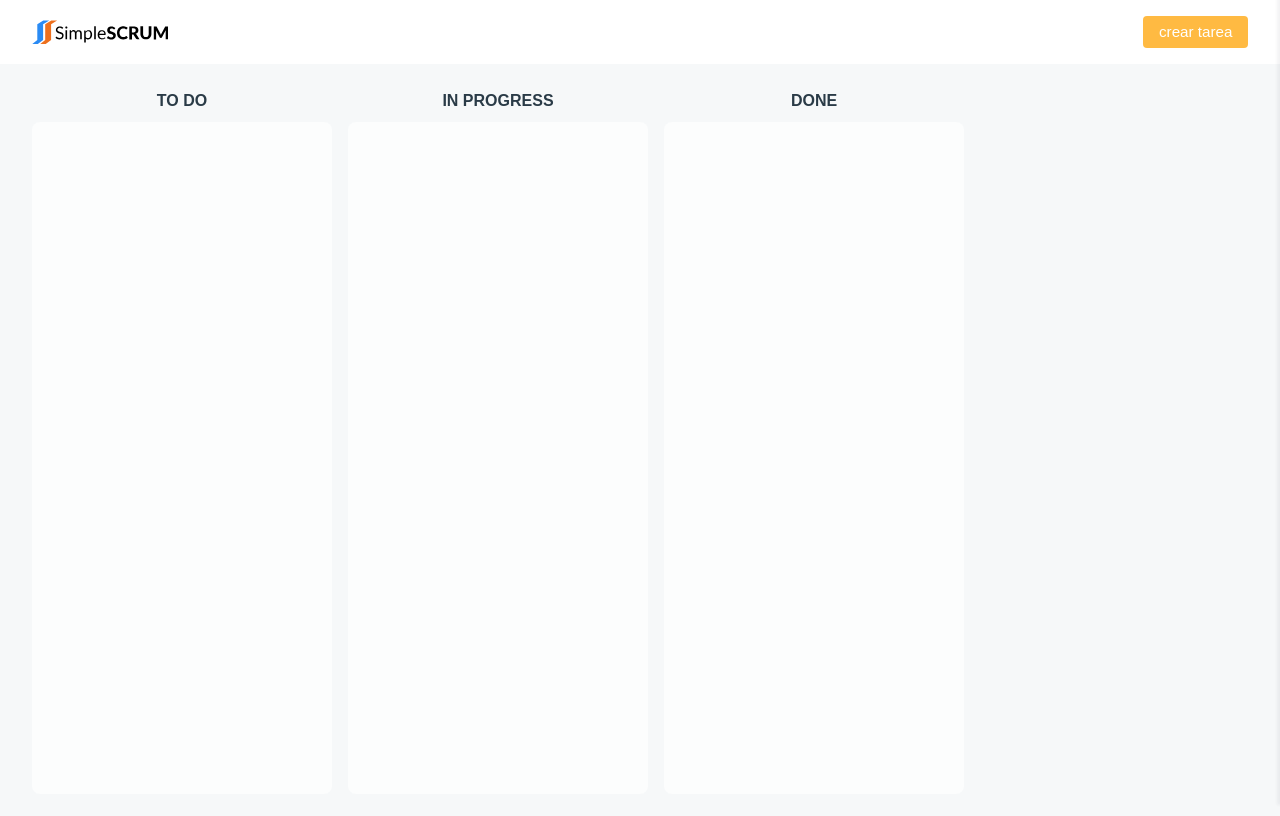
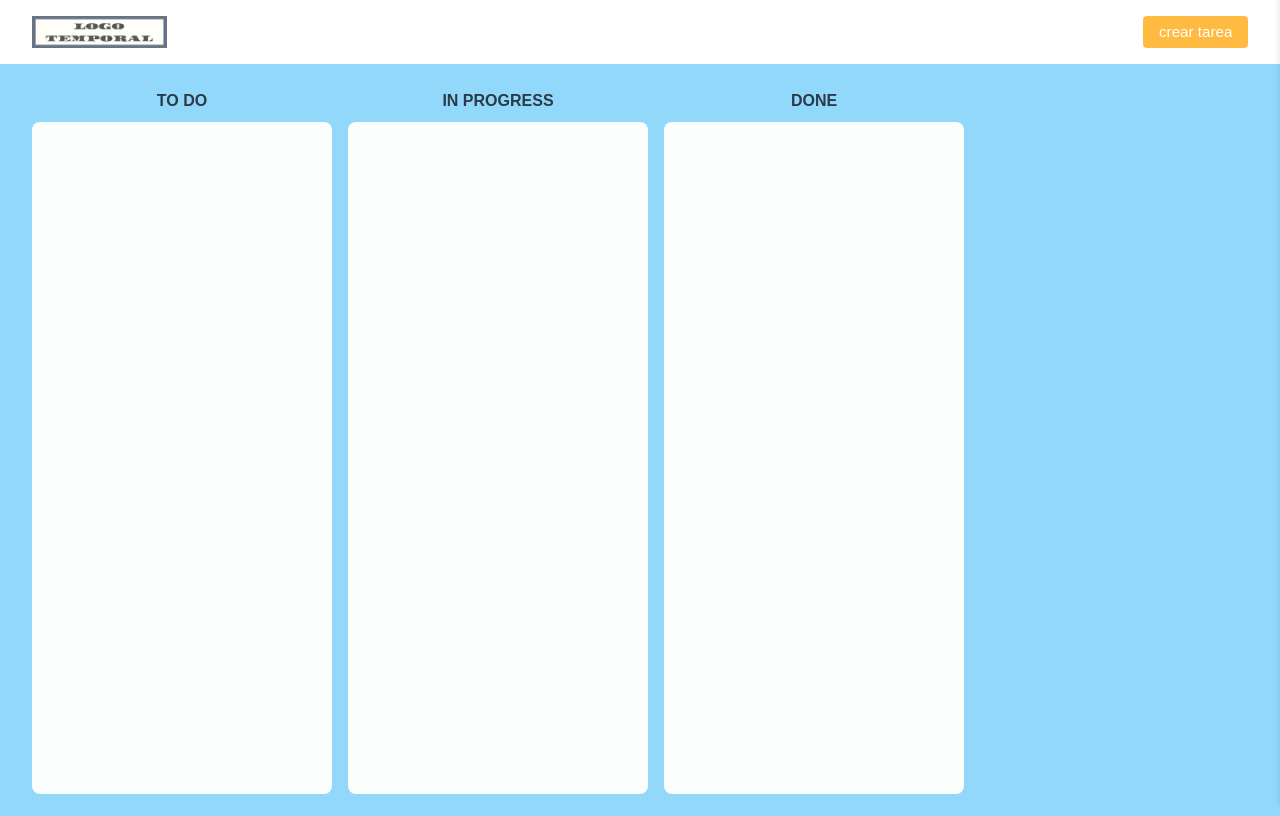
Before and after one commit to carlosgi9425/simplescrum, a plain HTML site: page index.html in a window 1280 px wide. Drawn offline with nearby package versions, Linux system fonts and the light colour scheme; no server answers; a script that the page names is missing.

Commit message:
Actualizando y mejorando proyecto

```diff
--- a/index.html
+++ b/index.html
@@ -6,13 +6,13 @@
     <meta name="viewport" content="width=device-width, initial-scale=1.0">
 
     <link rel="stylesheet" href="styles.css">
-    <title>Simple scrum</title>
+    <title>Lista de tareas</title>
 </head>
 <body id="body">
 
    <header>
        <div class="header-container">
-           <img src="/logo.svg" alt="Logo principal">
+           <img src="./images/LOGO TEMPORAL.png" alt="Logo principal">
            <button id="newTask" class="button" >crear tarea</button>
        </div>
    </header>
--- a/styles.css
+++ b/styles.css
@@ -358,7 +358,7 @@ template {
 body {
   width: 100%;
   height: 100vh;
-  background: #F6F8F9;
+  background: #92d8fb;
   font-family: sans-serif;
   color: var(--normal-text);
   overflow: hidden;
```
Also changed, not shown: images/LOGO TEMPORAL.png (added), 1 other file.
